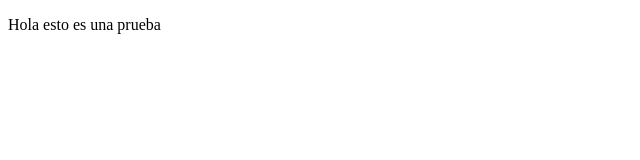
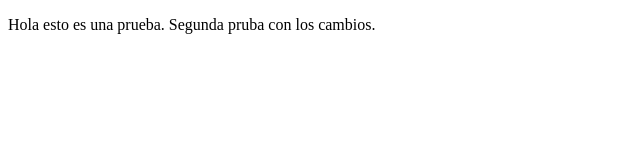
Before and after one commit to alvaro0601/proyectoDemoCursoPrework, a plain HTML site: page index.html in a window 1280 px wide. Shown: the whole page, without its empty margins (0-640 px from the left). Drawn offline with Linux system fonts and the light colour scheme.

Commit message:
Primeros cambios

```diff
--- a/index.html
+++ b/index.html
@@ -8,7 +8,8 @@
 </head>
 <body>
     <p>
-        Hola esto es una prueba
+        Hola esto es una prueba.
+        Segunda pruba con los cambios.
     </p>
 </body>
 </html>
```
